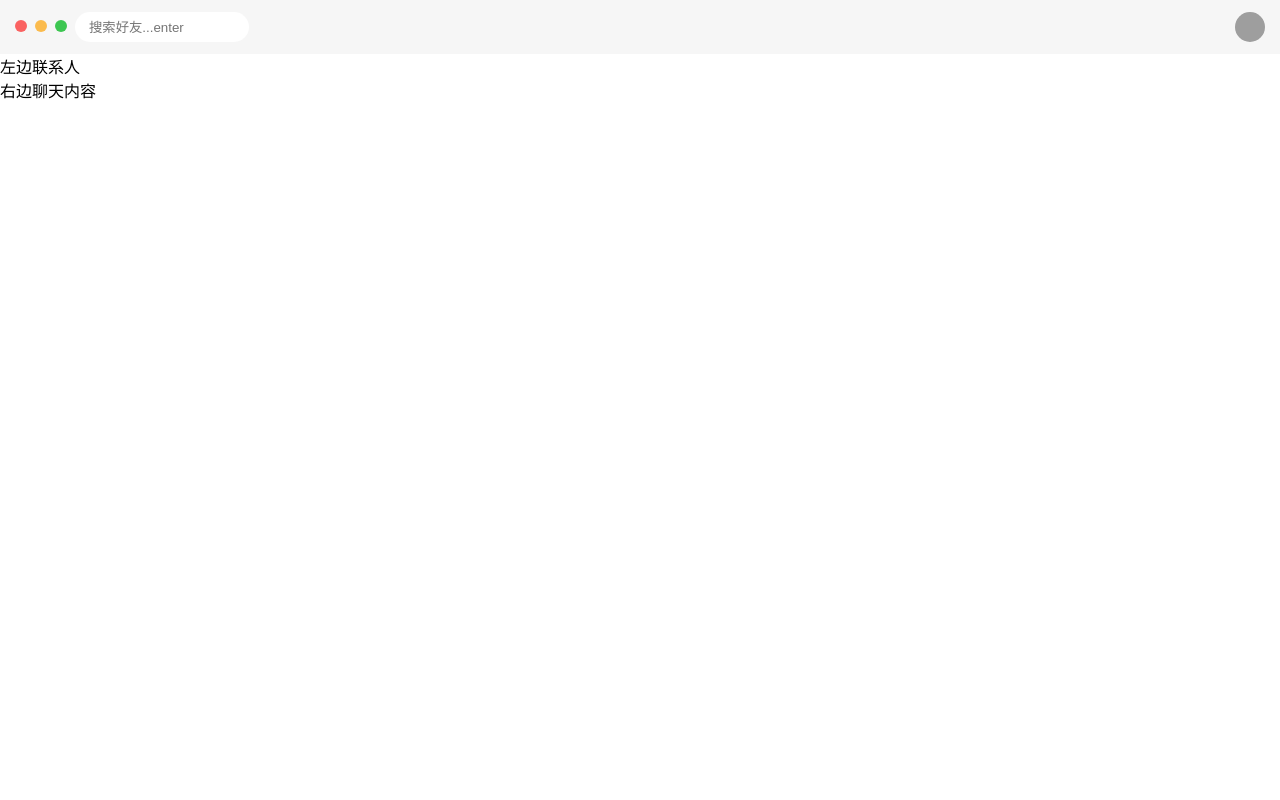
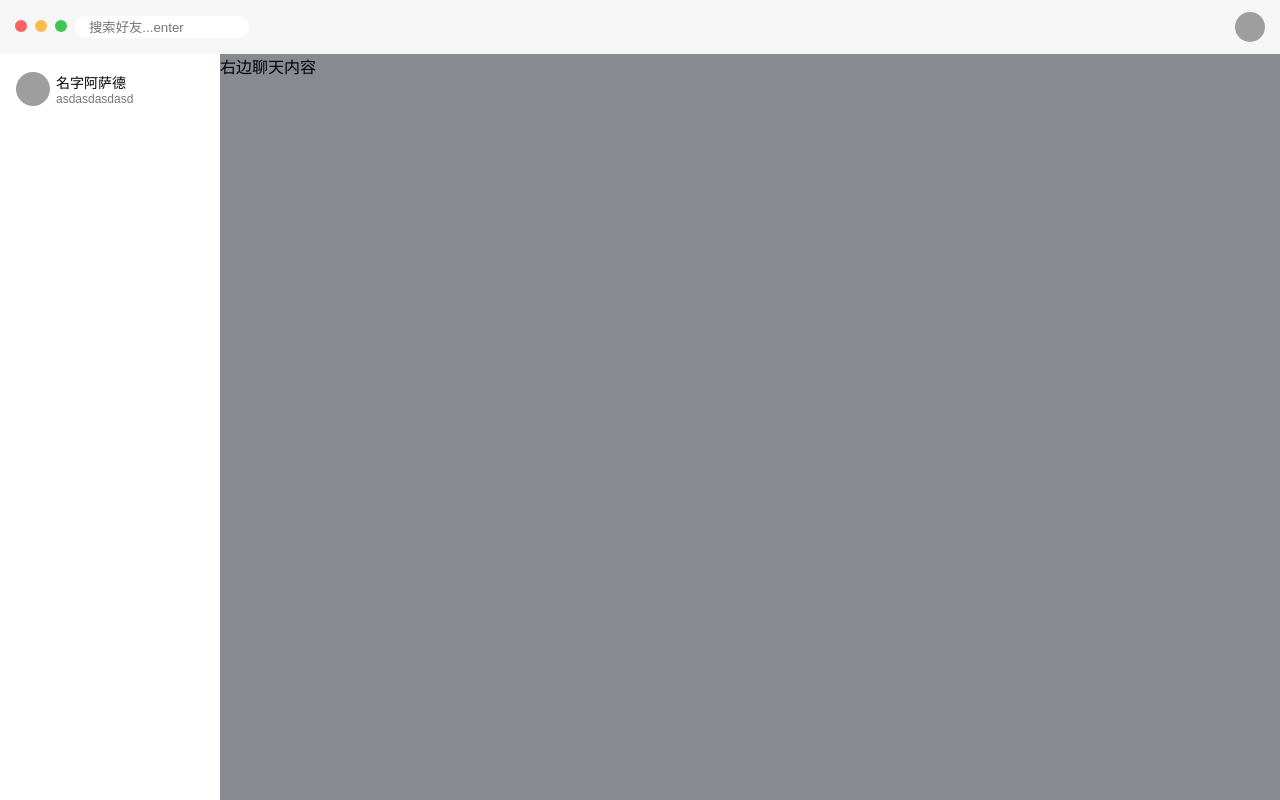
Before and after one commit to naihe138/small-talk, a React (Create React App) app: page / in a window 1280 px wide. Built offline with nearby package versions, Linux system fonts and the light colour scheme; grey boxes are pictures that could not be loaded; a small style sheet from the web is missing.

Commit message:
left section css

```diff
--- a/src/css/App.css
+++ b/src/css/App.css
@@ -1,3 +1,7 @@
+.App {
+  height: 100%;
+  overflow: hidden;
+}
 .headerDrag{
   height: 54px;
   background: #f6f6f6;
@@ -12,7 +16,6 @@
 
 .sysTool {
   margin-left: 15px;
-
 }
 .sysTool span {
   display: inline-block;
@@ -55,11 +58,10 @@
 
 }
 
-
 .searinput input{
   border: none;
   outline: none;
-  height: 28px;
+  height: 20px;
   width: 170px;
   border-radius: 20px;
   text-indent: 12px;
@@ -108,3 +110,62 @@
   height: 30px;
   border-radius: 30px;
 }
+
+.container {
+  height: calc(100% - 54px);
+  display: flex;
+}
+
+.connetBox {
+  width: 220px;
+  overflow-x: hidden;
+  overflow-y: auto;
+}
+.contentBox {
+  flex: 1;
+  background: #888a92;
+}
+
+.listItem {
+  width: 100%;
+  height: 70px;
+  overflow: hidden;
+  display: flex;
+  align-items: center;
+}
+
+.listItem.active {
+  background: #f3f3f3
+}
+
+.listItem:hover {
+  background: #f3f3f3
+}
+
+.listItem img {
+  width: 34px;
+  height: 34px;
+  border-radius: 30px;
+  margin-left: 16px;
+  margin-right: 6px;
+}
+
+.nameBox {
+  flex: 1;
+  height: 34px;
+}
+
+.nameBox h3 {
+  font-size: 14px;
+  font-weight: normal;
+  width: 100%;
+  overflow: hidden;
+  text-overflow: ellipsis;
+}
+
+.nameBox p {
+  font-size: 12px;
+  color: #777777;
+  overflow: hidden;
+  text-overflow: ellipsis;
+}
--- a/src/css/index.css
+++ b/src/css/index.css
@@ -1,5 +1,23 @@
+html, body {
+  width: 100%;
+  height: 100%;
+}
+
 body {
   margin: 0;
   padding: 0;
   font-family: sans-serif;
 }
+
+ul, li, h3, p{
+  margin: 0;
+  padding: 0;
+}
+
+li {
+  list-style: none;
+}
+
+#root {
+  height: 100%;
+}
--- a/src/pages/App.js
+++ b/src/pages/App.js
@@ -13,10 +13,18 @@ class App extends Component {
       <div className="App">
         <Header />
         <section className="container">
-          <div className="connet">
-            左边联系人
+          <div className="connetBox">
+            <ul>
+              <li className="listItem">
+                <img src="https://ss1.bdstatic.com/70cFuXSh_Q1YnxGkpoWK1HF6hhy/it/u=1934952861,3453579486&fm=27&gp=0.jpg" />
+                <div className="nameBox">
+                  <h3>名字阿萨德</h3>
+                  <p>asdasdasdasd</p>
+                </div>
+              </li>
+            </ul>
           </div>
-          <div className="content">
+          <div className="contentBox">
             右边聊天内容
           </div>
         </section>
```
